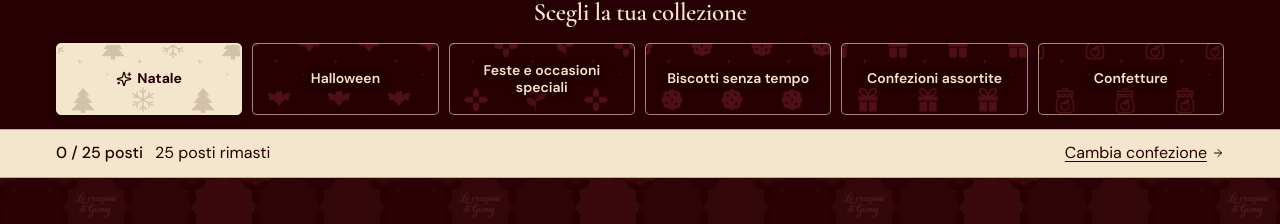
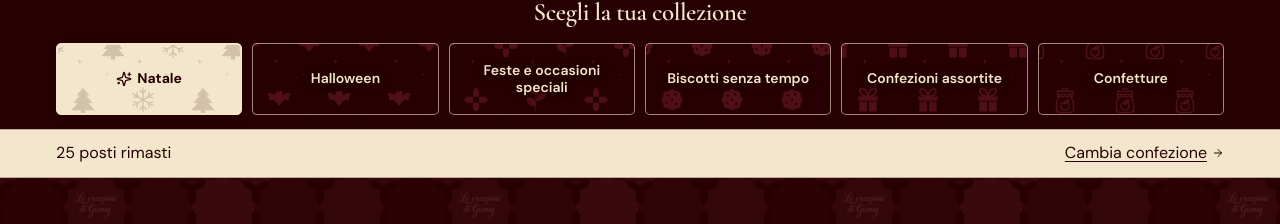
Before and after one commit to aleorengo/giansy, a React (Vite) app: page / in a window 1280 px wide. Shown: the part 1967-2191 px from the top of the page. Built offline with nearby package versions, Linux system fonts and the light colour scheme.

Commit message:
Enlarge heart candy and simplify remaining-space summary

```diff
--- a/src/components/PackagingBuilder.tsx
+++ b/src/components/PackagingBuilder.tsx
@@ -10,7 +10,6 @@ export function SelectionProgress() {
   return (
     <div className="selection-progress">
       <div role="status" aria-live="polite" aria-atomic="true">
-        <strong>{usedSpace.toLocaleString(document.documentElement.lang)} / {capacity} {t("spaces")}</strong>
         <span>{Math.max(0, capacity - usedSpace).toLocaleString(document.documentElement.lang)} {t("spaces remaining")}</span>
       </div>
       <a href="#creations">{t("Change packaging")} <ArrowRight size={12} /></a>
--- a/src/creation-gallery.css
+++ b/src/creation-gallery.css
@@ -107,6 +107,11 @@
 .creations .product-image-button:hover img,
 .creations .product-image-button:focus-visible img {
   transform: translateY(-5px) rotate(calc(var(--cookie-turn) + 2deg));
+}
+
+.creations [data-product-id="halloween-candy"] .product-image-button img {
+  --cookie-turn: -18deg;
+  scale: 1.16;
 }
 
 .creations .product-label {
```
